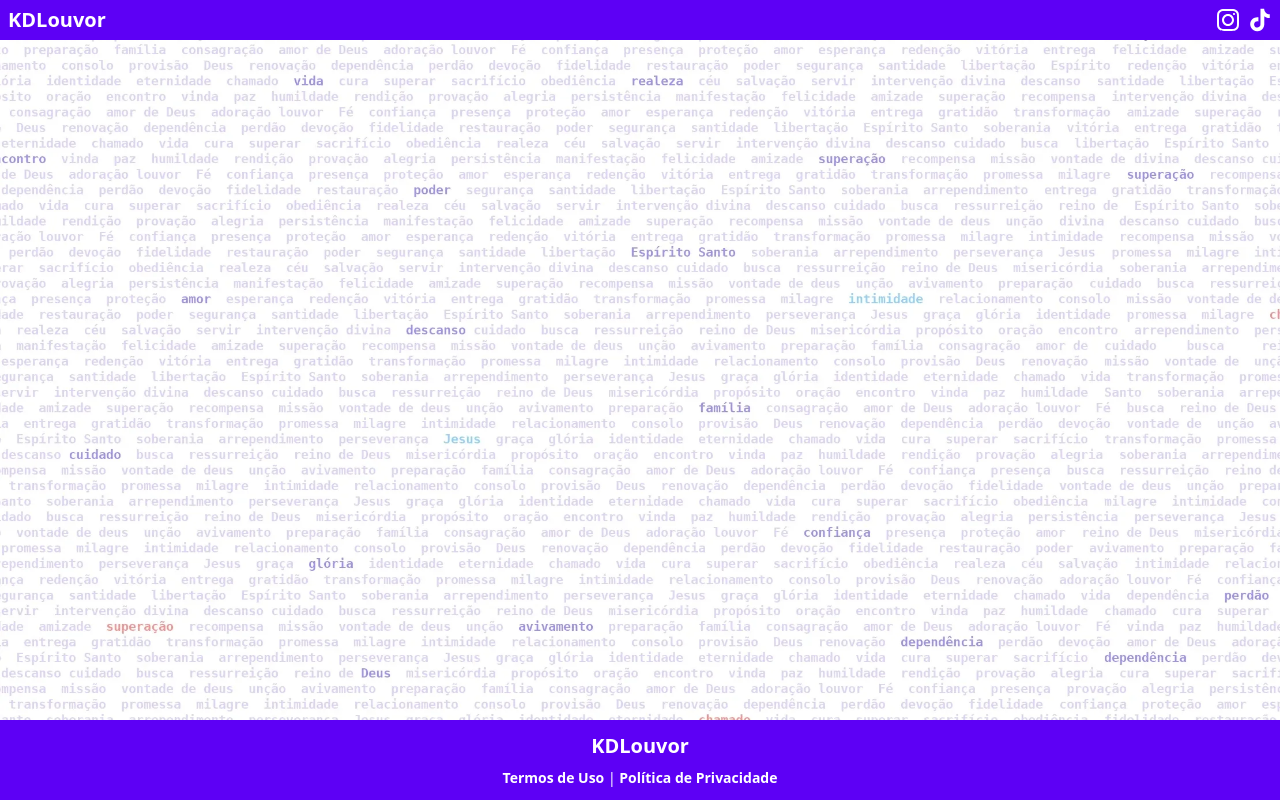
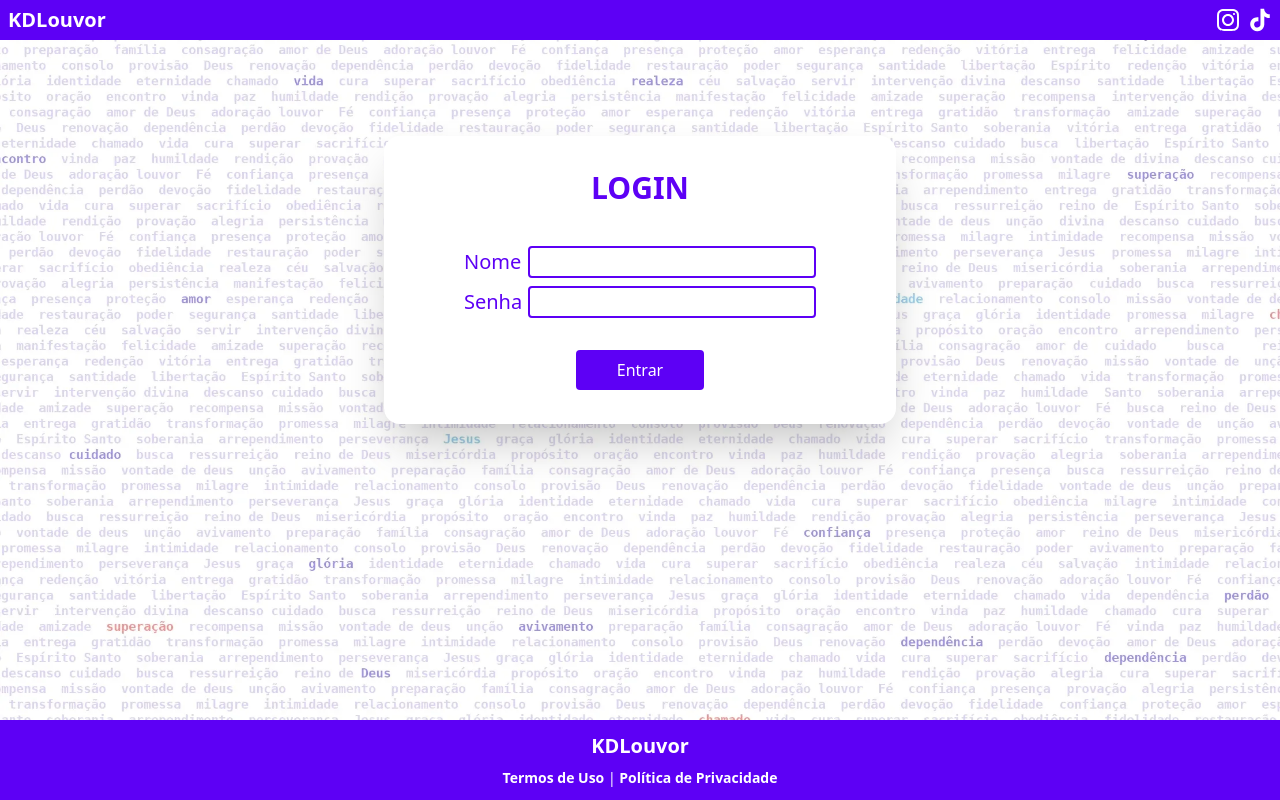
Before and after one commit to DaviFaustino/proper-praise-front, a Nuxt app: page /login in a window 1280 px wide. Built offline with nearby package versions, Linux system fonts and the light colour scheme.

Commit message:
feat: create login area

```diff
--- /dev/null
+++ b/app/pages/login.vue
@@ -0,0 +1,18 @@
+<template>
+    <div class="flex flex-col items-center justify-center h-[18rem] w-[32rem] mt-24 bg-white rounded-2xl shadow-2xl">
+        <span class="mb-10 text-3xl text-[#5D00F5] font-bold">LOGIN</span>
+
+        <form class="flex flex-col">
+            <div class="flex items-center space-x-2">
+                <label for="" class="text-xl text-[#5D00F5] w-14">Nome</label>
+                <input type="text" class="h-8 w-72 border-2 border-[#5D00F5] rounded">
+            </div>
+            <div class="flex mt-2 items-center space-x-2">
+                <label for="" class="text-xl text-[#5D00F5] w-14">Senha</label>
+                <input type="text" class="h-8 w-72 border-2 border-[#5D00F5] rounded">
+            </div>
+
+            <button type="submit" class="h-10 w-32 mt-8 bg-[#5D00F5] text-white rounded self-center">Entrar</button>
+        </form>
+    </div>
+</template>
```
Also changed, not shown: 1 other file (tests, documents, lock files or other folders).
